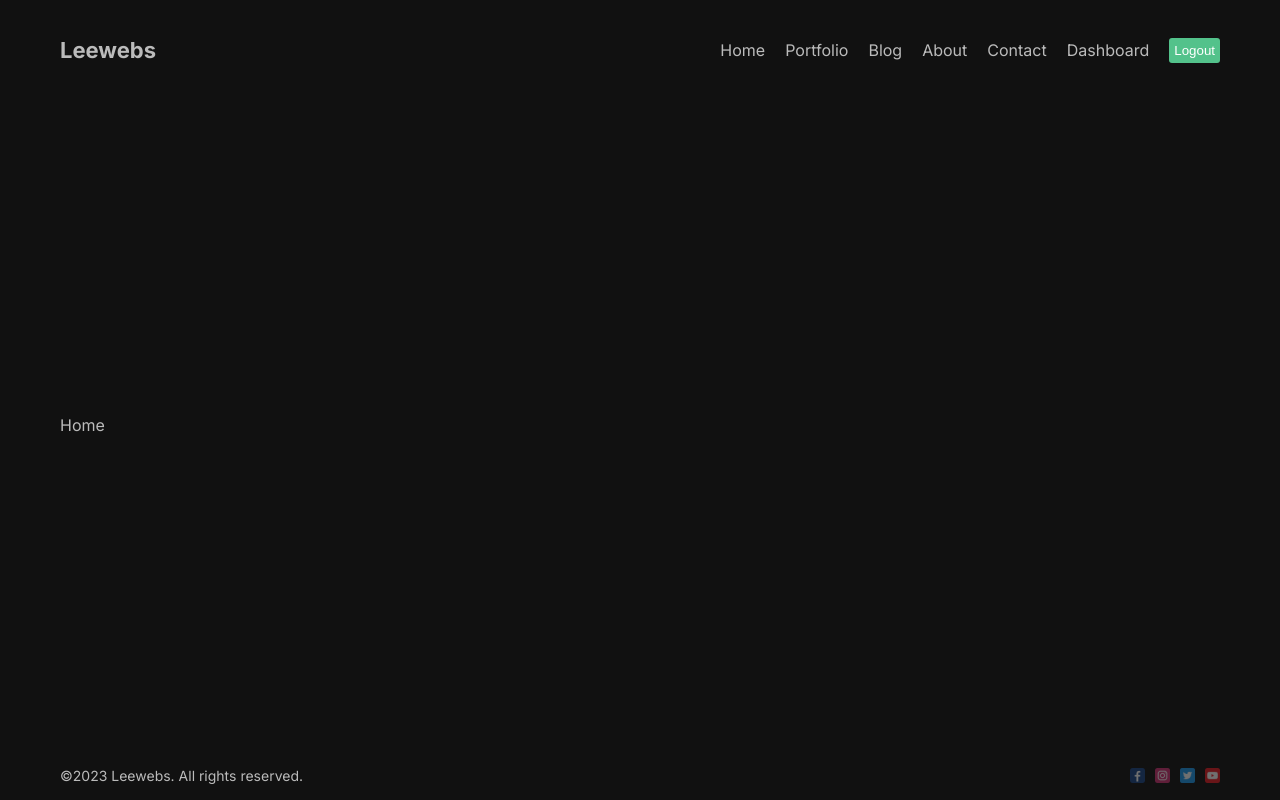
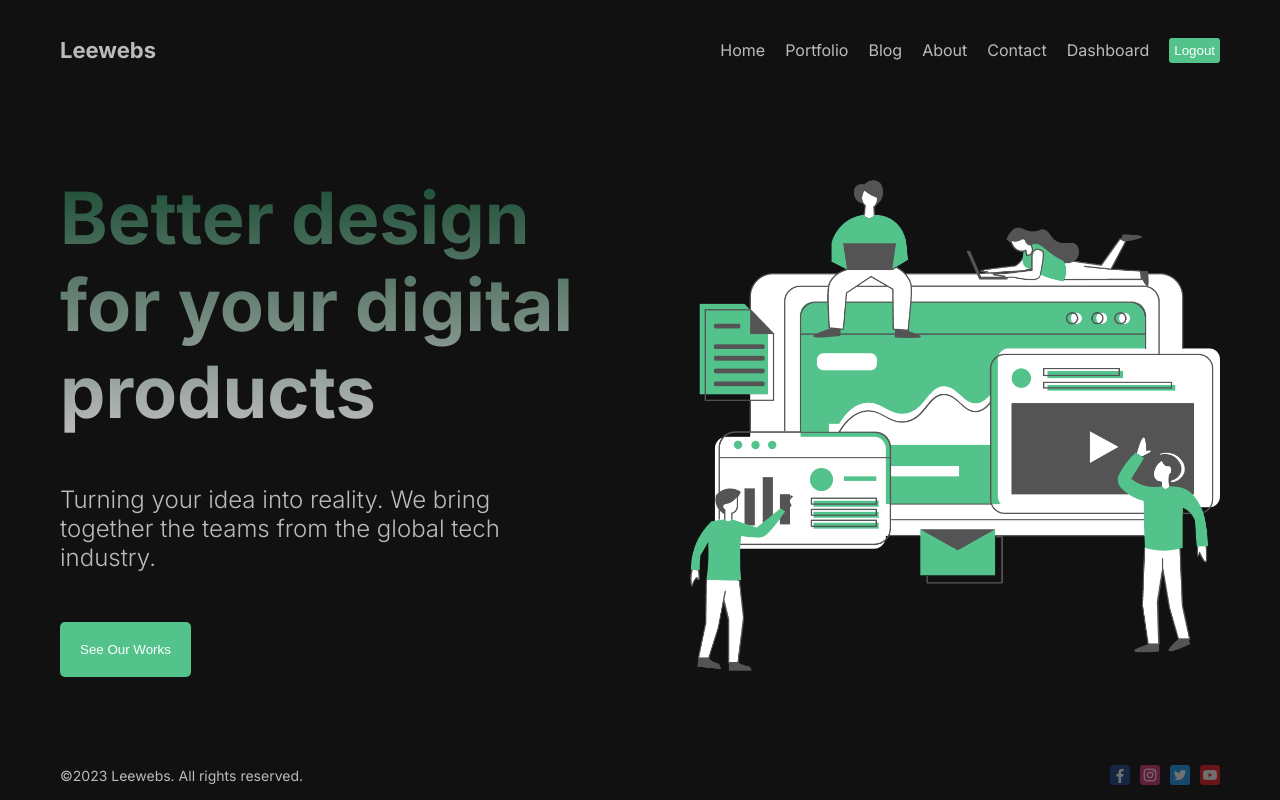
Before and after one commit to leewebstechnologies/adeniyiajibade, a Next.js app: page / in a window 1280 px wide. Built offline with nearby package versions, Linux system fonts and the light colour scheme.

Commit message:
home page completed

```diff
--- a/src/app/page.jsx
+++ b/src/app/page.jsx
@@ -1,17 +1,30 @@
 import Image from "next/image";
 import styles from "./page.module.css";
+import Hero from "public/hero.png";
 
-import React from 'react'
+import React from "react";
 
 const Home = () => {
   return (
-    <div className={styles.container}>Home</div>
-  )
-}
+    <div className={styles.container}>
+      <div className={styles.item}>
+        <h1 className={styles.title}>
+          Better design for your digital products
+        </h1>
+        <p className={styles.desc}>
+          Turning your idea into reality. We bring together the teams from the
+          global tech industry.
+        </p>
+        <button className={styles.button}>See Our Works</button>
+      </div>
+      <div className={styles.item}>
+        <Image src={Hero} alt="" className={styles.img} />
+      </div>
+    </div>
+  );
+};
 
-export default Home
-
-
+export default Home;
 
 // import Image from "next/image";
 // import styles from "./page.module.css";
--- a/src/app/page.module.css
+++ b/src/app/page.module.css
@@ -1,232 +1,41 @@
-.main {
+.container {
   display: flex;
-  flex-direction: column;
-  justify-content: space-between;
   align-items: center;
-  padding: 6rem;
-  min-height: 100vh;
+  gap: 100px;
 }
 
-.description {
-  display: inherit;
-  justify-content: inherit;
-  align-items: inherit;
-  font-size: 0.85rem;
-  max-width: var(--max-width);
-  width: 100%;
-  z-index: 2;
-  font-family: var(--font-mono);
+.item {
+  display: flex;
+  flex: 1;
+  flex-direction: column;
+  gap: 50px;
 }
 
-.description a {
-  display: flex;
-  justify-content: center;
-  align-items: center;
-  gap: 0.5rem;
+.title {
+  font-size: 72px;
+  background: linear-gradient(to bottom, #194c33, #bbb);
+  -webkit-background-clip: text;
+  background-clip: text;
+  -webkit-text-fill-color: transparent;
 }
 
-.description p {
-  position: relative;
-  margin: 0;
-  padding: 1rem;
-  background-color: rgba(var(--callout-rgb), 0.5);
-  border: 1px solid rgba(var(--callout-border-rgb), 0.3);
-  border-radius: var(--border-radius);
+.desc {
+  font-size: 24px;
+  font-weight: 300;
 }
 
-.code {
-  font-weight: 700;
-  font-family: var(--font-mono);
+.img {
+  width: 100%;
+  height: 500px;
+  object-fit: cover;
 }
 
-.grid {
-  display: grid;
-  grid-template-columns: repeat(4, minmax(25%, auto));
-  max-width: 100%;
-  width: var(--max-width);
+.button {
+  padding: 20px;
+  background-color: #53c28b;
+  border: none;
+  border-radius: 5px;
+  width: max-content;
+  cursor: pointer;
+  color: #fff;
 }
-
-.card {
-  padding: 1rem 1.2rem;
-  border-radius: var(--border-radius);
-  background: rgba(var(--card-rgb), 0);
-  border: 1px solid rgba(var(--card-border-rgb), 0);
-  transition: background 200ms, border 200ms;
-}
-
-.card span {
-  display: inline-block;
-  transition: transform 200ms;
-}
-
-.card h2 {
-  font-weight: 600;
-  margin-bottom: 0.7rem;
-}
-
-.card p {
-  margin: 0;
-  opacity: 0.6;
-  font-size: 0.9rem;
-  line-height: 1.5;
-  max-width: 30ch;
-}
-
-.center {
-  display: flex;
-  justify-content: center;
-  align-items: center;
-  position: relative;
-  padding: 4rem 0;
-}
-
-.center::before {
-  background: var(--secondary-glow);
-  border-radius: 50%;
-  width: 480px;
-  height: 360px;
-  margin-left: -400px;
-}
-
-.center::after {
-  background: var(--primary-glow);
-  width: 240px;
-  height: 180px;
-  z-index: -1;
-}
-
-.center::before,
-.center::after {
-  content: '';
-  left: 50%;
-  position: absolute;
-  filter: blur(45px);
-  transform: translateZ(0);
-}
-
-.logo {
-  position: relative;
-}
-/* Enable hover only on non-touch devices */
-@media (hover: hover) and (pointer: fine) {
-  .card:hover {
-    background: rgba(var(--card-rgb), 0.1);
-    border: 1px solid rgba(var(--card-border-rgb), 0.15);
-  }
-
-  .card:hover span {
-    transform: translateX(4px);
-  }
-}
-
-@media (prefers-reduced-motion) {
-  .card:hover span {
-    transform: none;
-  }
-}
-
-/* Mobile */
-@media (max-width: 700px) {
-  .content {
-    padding: 4rem;
-  }
-
-  .grid {
-    grid-template-columns: 1fr;
-    margin-bottom: 120px;
-    max-width: 320px;
-    text-align: center;
-  }
-
-  .card {
-    padding: 1rem 2.5rem;
-  }
-
-  .card h2 {
-    margin-bottom: 0.5rem;
-  }
-
-  .center {
-    padding: 8rem 0 6rem;
-  }
-
-  .center::before {
-    transform: none;
-    height: 300px;
-  }
-
-  .description {
-    font-size: 0.8rem;
-  }
-
-  .description a {
-    padding: 1rem;
-  }
-
-  .description p,
-  .description div {
-    display: flex;
-    justify-content: center;
-    position: fixed;
-    width: 100%;
-  }
-
-  .description p {
-    align-items: center;
-    inset: 0 0 auto;
-    padding: 2rem 1rem 1.4rem;
-    border-radius: 0;
-    border: none;
-    border-bottom: 1px solid rgba(var(--callout-border-rgb), 0.25);
-    background: linear-gradient(
-      to bottom,
-      rgba(var(--background-start-rgb), 1),
-      rgba(var(--callout-rgb), 0.5)
-    );
-    background-clip: padding-box;
-    backdrop-filter: blur(24px);
-  }
-
-  .description div {
-    align-items: flex-end;
-    pointer-events: none;
-    inset: auto 0 0;
-    padding: 2rem;
-    height: 200px;
-    background: linear-gradient(
-      to bottom,
-      transparent 0%,
-      rgb(var(--background-end-rgb)) 40%
-    );
-    z-index: 1;
-  }
-}
-
-/* Tablet and Smaller Desktop */
-@media (min-width: 701px) and (max-width: 1120px) {
-  .grid {
-    grid-template-columns: repeat(2, 50%);
-  }
-}
-
-@media (prefers-color-scheme: dark) {
-  .vercelLogo {
-    filter: invert(1);
-  }
-
-  .logo {
-    filter: invert(1) drop-shadow(0 0 0.3rem #ffffff70);
-  }
-}
-
-@keyframes rotate {
-  from {
-    transform: rotate(360deg);
-  }
-  to {
-    transform: rotate(0deg);
-  }
-}
-.container {
-
-}
--- a/src/components/footer/Footer.jsx
+++ b/src/components/footer/Footer.jsx
@@ -9,31 +9,31 @@
       <div className={styles.social}>
         <Image
           src="/1.png"
-          width={15}
-          height={15}
+          width={20}
+          height={20}
           className={styles.icon}
-          alt="Facebook Account"
+          alt="Lama Dev Facebook Account"
         />
         <Image
           src="/2.png"
-          width={15}
-          height={15}
+          width={20}
+          height={20}
           className={styles.icon}
-          alt="Instagram Account"
+          alt="Lama Dev"
         />
         <Image
           src="/3.png"
-          width={15}
-          height={15}
+          width={20}
+          height={20}
           className={styles.icon}
-          alt="Twitter Account"
+          alt="Lama Dev"
         />
         <Image
           src="/4.png"
-          width={15}
-          height={15}
+          width={20}
+          height={20}
           className={styles.icon}
-          alt="Youtube Account"
+          alt="Lama Dev"
         />
       </div>
     </div>
```
